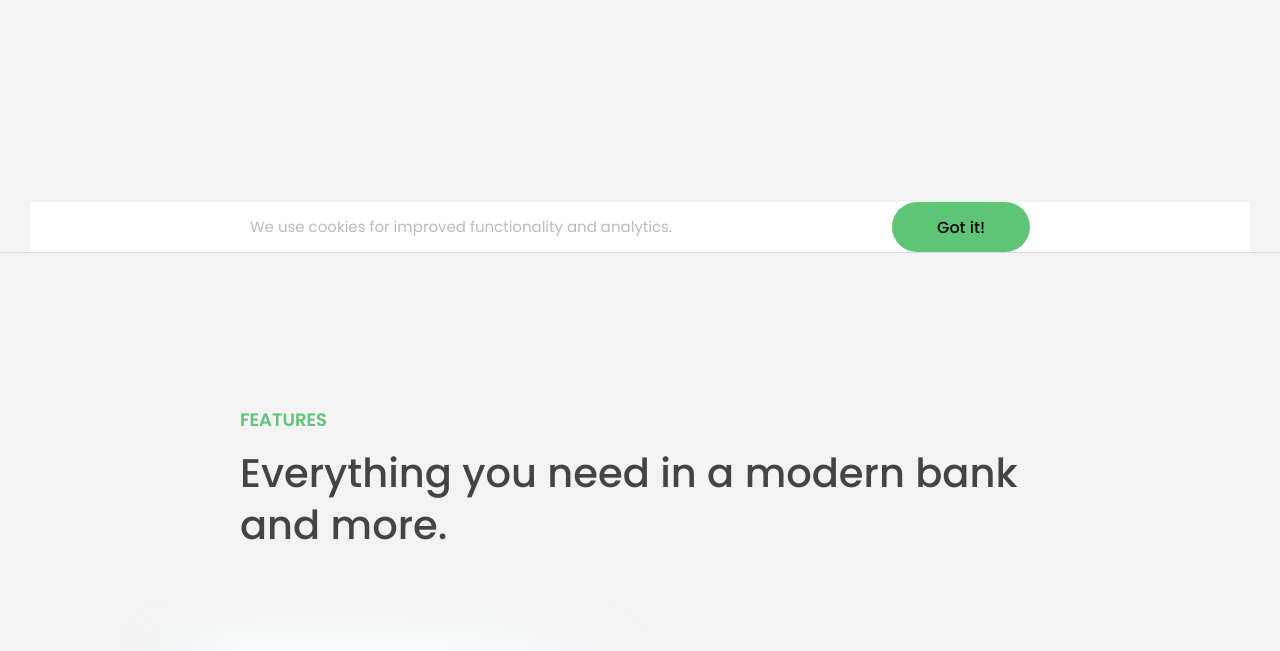
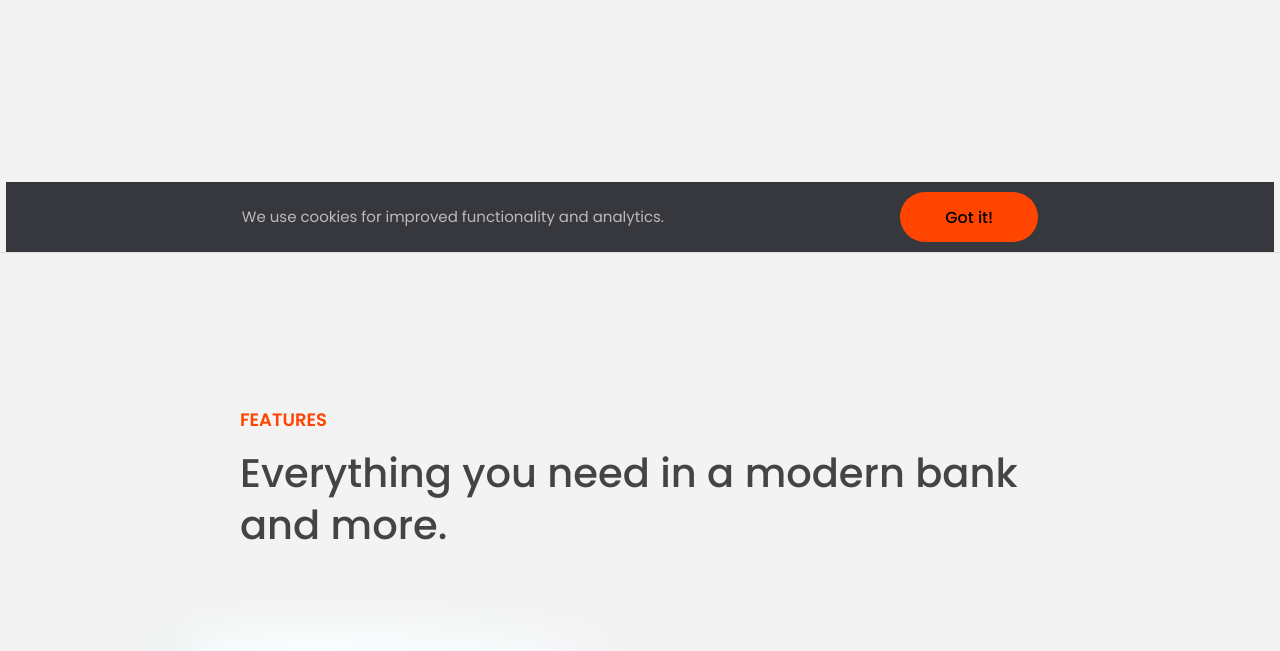
Before and after one commit to souravdasee/complete-javascript, a plain HTML site: page 13-Advanced-DOM-Bankist/starter/index.html in a window 1280 px wide. Shown: the part 548-1199 px from the top of the page. Drawn offline with Linux system fonts and the light colour scheme.

Commit message:
Styles, Attributes and Classes

```diff
--- a/13-Advanced-DOM-Bankist/starter/index.html
+++ b/13-Advanced-DOM-Bankist/starter/index.html
@@ -21,6 +21,8 @@
           alt="Bankist logo"
           class="nav__logo"
           id="logo"
+          designer="Sourav"
+          data-version-number="3.0"
         />
         <ul class="nav__links">
           <li class="nav__item">
--- a/13-Advanced-DOM-Bankist/starter/script.js
+++ b/13-Advanced-DOM-Bankist/starter/script.js
@@ -30,7 +30,7 @@ document.addEventListener('keydown', function (e) {
   }
 });
 
-/////////////////
+/////////005 Selecting, Creating, and Deleting Elements////////////////////////////////
 
 // Selecting elements
 console.log(document.documentElement);
@@ -70,3 +70,51 @@ document
     message.remove();
     // message.parentElement.removeChild(message);  // Old way of deleting elemnts
   });
+
+/////////006 Styles, Attributes and Classes//////////////////////
+
+// Styles
+message.style.backgroundColor = '#37383d';
+message.style.width = '104%';
+
+console.log(message.style.color);
+console.log(message.style.backgroundColor);
+
+console.log(getComputedStyle(message).color);
+console.log(getComputedStyle(message).height);
+
+message.style.height =
+  Number.parseFloat(getComputedStyle(message).height, 10) + 20 + 'px';
+
+document.documentElement.style.setProperty('--color-primary', 'orangered');
+
+// Attributes
+const logo = document.querySelector('.nav__logo');
+console.log(logo.alt);
+console.log(logo.className);
+
+logo.alt = 'Beautiful minimalist logo';
+
+// Non-standard
+console.log(logo.designer);
+console.log(logo.getAttribute('designer'));
+logo.setAttribute('company', 'Bankist');
+
+console.log(logo.src);
+console.log(logo.getAttribute('src'));
+
+const link = document.querySelector('.nav__link--btn');
+console.log(link.href);
+console.log(link.getAttribute('href'));
+
+// Data attributes
+console.log(logo.dataset.versionNumber);
+
+// Classes
+logo.classList.add('c', 'j');
+logo.classList.remove('c', 'j');
+logo.classList.toggle('c');
+logo.classList.contains('c'); // not includes
+
+// Do not use this way because it overrides all classes in that element to setted one
+// logo.className = 'Sourav';
```
